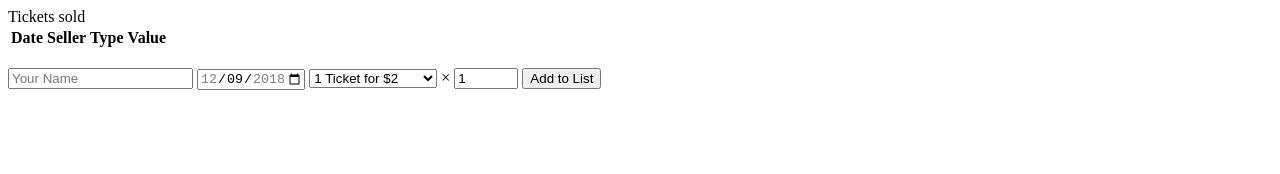
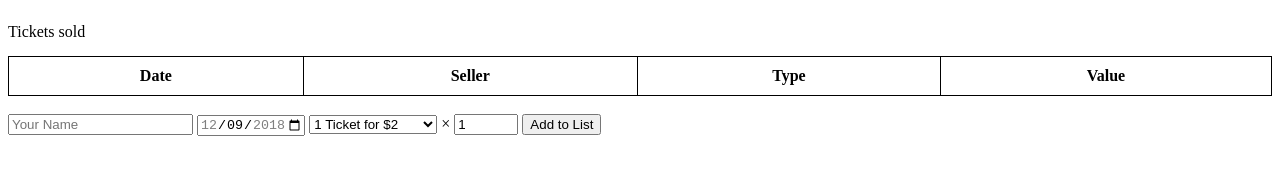
Before and after one commit to The-Conspirators/roboticsfunding-log, a website: page index.html in a window 1280 px wide. Drawn offline with Linux system fonts and the light colour scheme; no server answers.

Commit message:
table and label styles

```diff
--- a/index.html
+++ b/index.html
@@ -4,6 +4,7 @@
   <meta charset="UTF-8">
   <title>Robotics Fundraising Progress</title>
   <script src="load.js"></script>
+  <link rel="stylesheet" href="styles.css">
 </head>
 <body onload="init()">
 	<label>Tickets sold</label>
--- /dev/null
+++ b/styles.css
@@ -0,0 +1,19 @@
+label {
+  margin-top: 1em;
+  line-height: 3;
+}
+table {
+  width: 100%;
+}
+table, th, td {
+  border: 1px solid black;
+  border-collapse: collapse;
+}
+
+th, td {
+  padding: 10px;
+}
+
+td {
+  text-align: center;
+}
```
